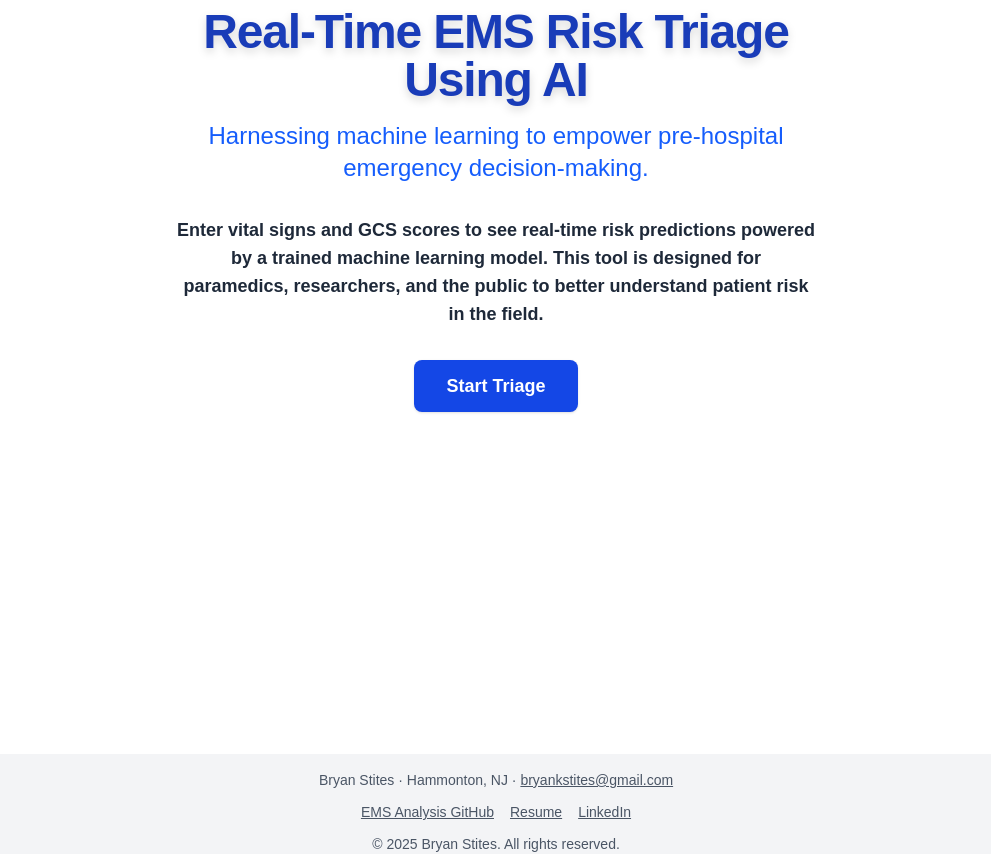
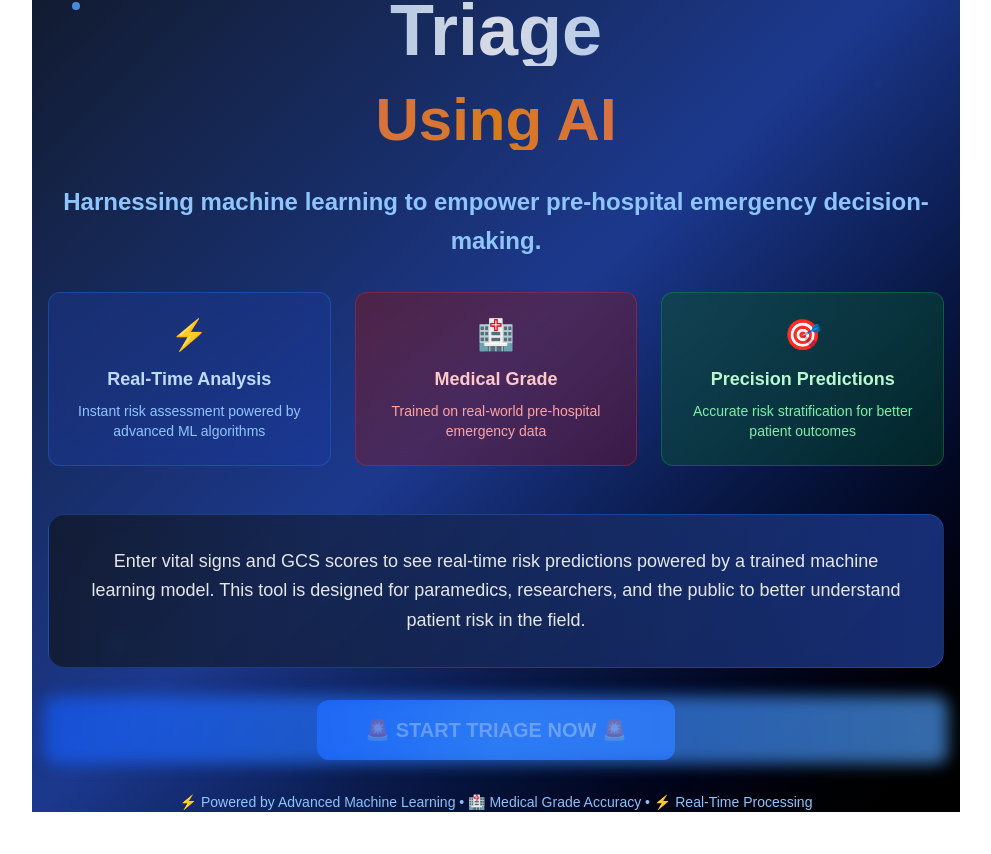
Before and after one commit to bkstites/vp-portfolio, a Next.js app: page /ems-ai in a window 1280 px wide. Shown: the part 226-1080 px from the top of the page, without its empty margins (144-1135 px from the left). Built offline with nearby package versions, Linux system fonts and the light colour scheme.

Commit message:
Transform EMS AI homepage with intense styling, animations, and visual elements

```diff
--- a/src/app/ems-ai/page.tsx
+++ b/src/app/ems-ai/page.tsx
@@ -4,14 +4,78 @@ import Link from 'next/link';
 export default function EMSHomePage() {
   return (
     <EMSLayout>
-      <section className="w-full max-w-2xl mx-auto text-center py-12 px-4">
-        <h1 className="text-4xl sm:text-5xl font-extrabold text-blue-800 mb-4 drop-shadow-lg tracking-tight">Real-Time EMS Risk Triage Using AI</h1>
-        <h2 className="text-xl sm:text-2xl text-blue-600 mb-8 font-medium">Harnessing machine learning to empower pre-hospital emergency decision-making.</h2>
-        <p className="mb-8 text-lg text-gray-800 dark:text-gray-100 font-semibold">
-          Enter vital signs and GCS scores to see real-time risk predictions powered by a trained machine learning model. This tool is designed for paramedics, researchers, and the public to better understand patient risk in the field.
-        </p>
-        <Link href="/ems-ai/triage" className="inline-block bg-blue-700 text-white px-8 py-3 rounded-lg font-bold text-lg shadow hover:bg-blue-800 transition">Start Triage</Link>
-      </section>
+      <div className="min-h-screen bg-gradient-to-br from-gray-900 via-blue-900 to-black relative overflow-hidden">
+        {/* Animated background elements */}
+        <div className="absolute inset-0">
+          <div className="absolute top-20 left-10 w-2 h-2 bg-blue-400 rounded-full animate-pulse"></div>
+          <div className="absolute top-40 right-20 w-1 h-1 bg-blue-300 rounded-full animate-ping"></div>
+          <div className="absolute bottom-40 left-20 w-3 h-3 bg-blue-500 rounded-full animate-pulse"></div>
+          <div className="absolute bottom-20 right-10 w-1 h-1 bg-blue-400 rounded-full animate-ping"></div>
+        </div>
+
+        {/* Main content */}
+        <div className="relative z-10 flex flex-col items-center justify-center min-h-screen px-4">
+          {/* Hero section with intense styling */}
+          <div className="text-center max-w-4xl mx-auto">
+            {/* Main title with dramatic styling */}
+            <h1 className="text-5xl sm:text-7xl font-black mb-6 bg-gradient-to-r from-blue-400 via-white to-blue-400 bg-clip-text text-transparent animate-pulse">
+              Real-Time EMS Risk Triage
+            </h1>
+            <h1 className="text-4xl sm:text-6xl font-black mb-8 bg-gradient-to-r from-red-400 via-orange-400 to-red-400 bg-clip-text text-transparent animate-pulse">
+              Using AI
+            </h1>
+
+            {/* Subtitle with urgency */}
+            <h2 className="text-xl sm:text-2xl text-blue-300 mb-8 font-semibold leading-relaxed">
+              Harnessing machine learning to empower pre-hospital emergency decision-making.
+            </h2>
+
+            {/* Feature highlights */}
+            <div className="grid grid-cols-1 md:grid-cols-3 gap-6 mb-12">
+              <div className="bg-gradient-to-br from-blue-900/50 to-blue-800/30 backdrop-blur-sm rounded-xl p-6 border border-blue-500/30 hover:border-blue-400/50 transition-all duration-300 hover:scale-105">
+                <div className="text-3xl mb-3">⚡</div>
+                <h3 className="text-lg font-bold text-blue-200 mb-2">Real-Time Analysis</h3>
+                <p className="text-blue-300 text-sm">Instant risk assessment powered by advanced ML algorithms</p>
+              </div>
+              <div className="bg-gradient-to-br from-red-900/50 to-red-800/30 backdrop-blur-sm rounded-xl p-6 border border-red-500/30 hover:border-red-400/50 transition-all duration-300 hover:scale-105">
+                <div className="text-3xl mb-3">🏥</div>
+                <h3 className="text-lg font-bold text-red-200 mb-2">Medical Grade</h3>
+                <p className="text-red-300 text-sm">Trained on real-world pre-hospital emergency data</p>
+              </div>
+              <div className="bg-gradient-to-br from-green-900/50 to-green-800/30 backdrop-blur-sm rounded-xl p-6 border border-green-500/30 hover:border-green-400/50 transition-all duration-300 hover:scale-105">
+                <div className="text-3xl mb-3">🎯</div>
+                <h3 className="text-lg font-bold text-green-200 mb-2">Precision Predictions</h3>
+                <p className="text-green-300 text-sm">Accurate risk stratification for better patient outcomes</p>
+              </div>
+            </div>
+
+            {/* Description with enhanced styling */}
+            <div className="bg-gradient-to-r from-gray-900/80 to-blue-900/80 backdrop-blur-sm rounded-2xl p-8 mb-8 border border-blue-500/30">
+              <p className="text-lg text-gray-200 font-medium leading-relaxed">
+                Enter vital signs and GCS scores to see real-time risk predictions powered by a trained machine learning model. This tool is designed for paramedics, researchers, and the public to better understand patient risk in the field.
+              </p>
+            </div>
+
+            {/* Call to action with intense styling */}
+            <div className="relative">
+              <Link
+                href="/ems-ai/triage"
+                className="inline-block bg-gradient-to-r from-blue-600 via-blue-500 to-blue-600 text-white px-12 py-4 rounded-xl font-bold text-xl shadow-2xl hover:shadow-blue-500/50 transition-all duration-300 hover:scale-105 hover:from-blue-500 hover:to-blue-400 animate-pulse"
+              >
+                🚨 START TRIAGE NOW 🚨
+              </Link>
+              <div className="absolute -inset-1 bg-gradient-to-r from-blue-600 to-blue-400 rounded-xl blur opacity-75 animate-pulse"></div>
+            </div>
+
+            {/* Additional info */}
+            <div className="mt-8 text-center">
+              <p className="text-blue-300 text-sm font-medium">
+                ⚡ Powered by Advanced Machine Learning • 🏥 Medical Grade Accuracy • ⚡ Real-Time Processing
+              </p>
+            </div>
+          </div>
+        </div>
+      </div>
     </EMSLayout>
   );
 }
```
